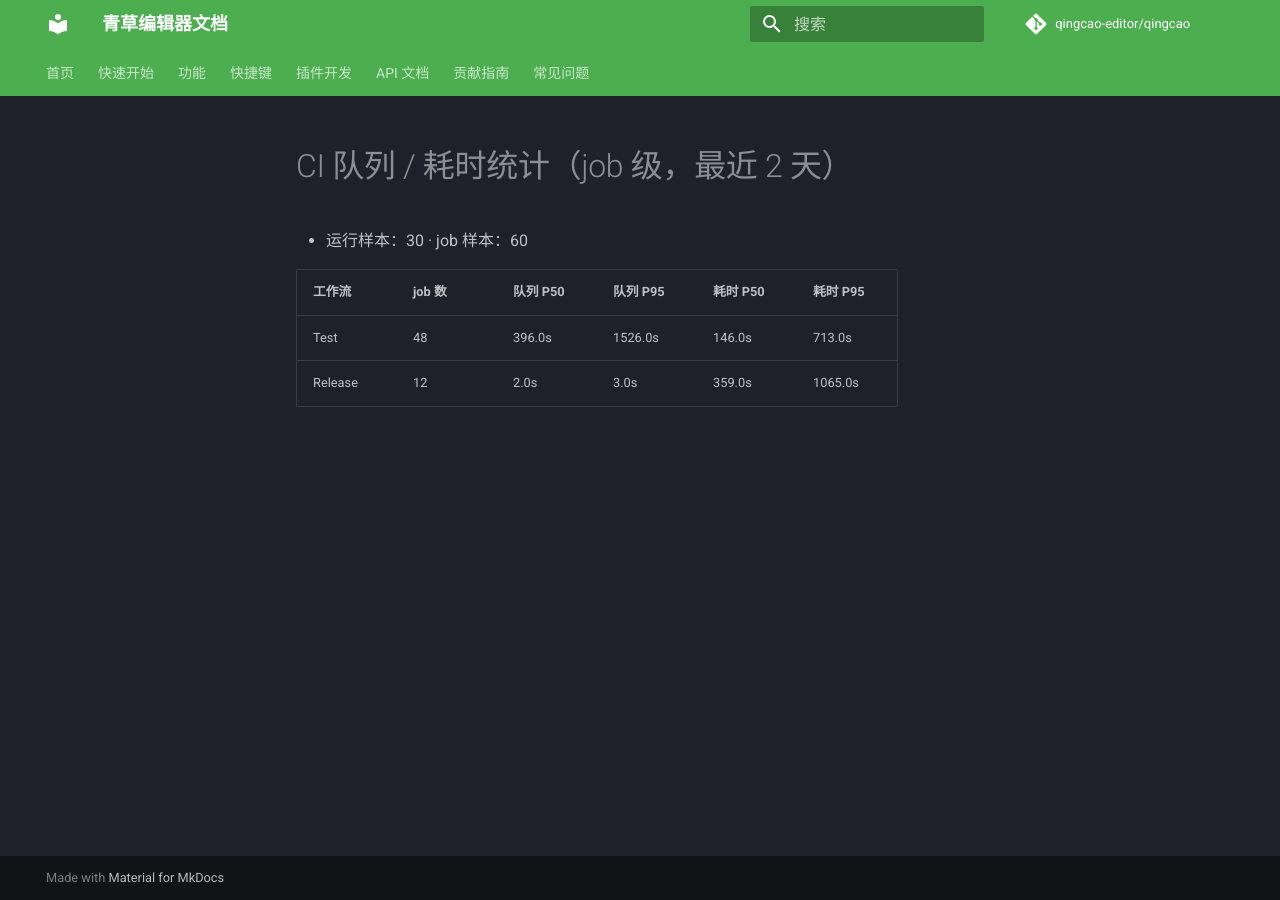
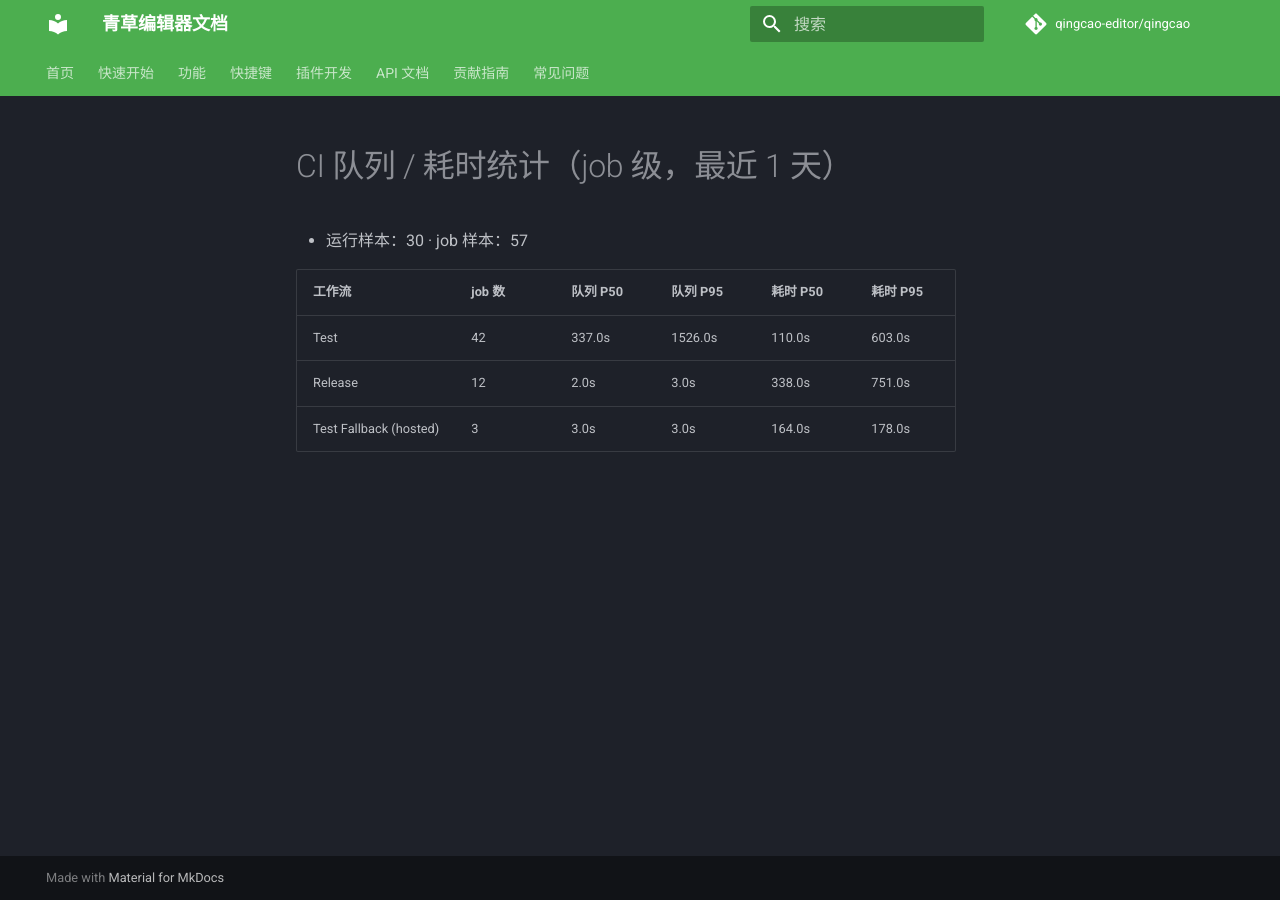
Before and after one commit to TomJerryGit/qingcao, an MkDocs documentation site: the page built from docs/ci_queue_report.md, in a window 1280 px wide. Built offline with MkDocs 1.6.1 and Material for MkDocs 9.7.7, drawn with Linux system fonts in a browser that asks for light colours; comment, search, counter and statistics services are not loaded.

Commit message:
docs(ci): 托管迁移后队列复测（fallback 队列 3s，发布耗时改善）

```diff
--- a/docs/ci_queue_report.md
+++ b/docs/ci_queue_report.md
@@ -1,8 +1,9 @@
-# CI 队列 / 耗时统计（job 级，最近 2 天）
+# CI 队列 / 耗时统计（job 级，最近 1 天）
 
-- 运行样本：30 · job 样本：60
+- 运行样本：30 · job 样本：57
 
 | 工作流 | job 数 | 队列 P50 | 队列 P95 | 耗时 P50 | 耗时 P95 |
 |---|---|---|---|---|---|
-| Test | 48 | 396.0s | 1526.0s | 146.0s | 713.0s |
-| Release | 12 | 2.0s | 3.0s | 359.0s | 1065.0s |
+| Test | 42 | 337.0s | 1526.0s | 110.0s | 603.0s |
+| Release | 12 | 2.0s | 3.0s | 338.0s | 751.0s |
+| Test Fallback (hosted) | 3 | 3.0s | 3.0s | 164.0s | 178.0s |
```
Also changed, not shown: docs/ci_queue_optimization.md (+7 -0 lines).
